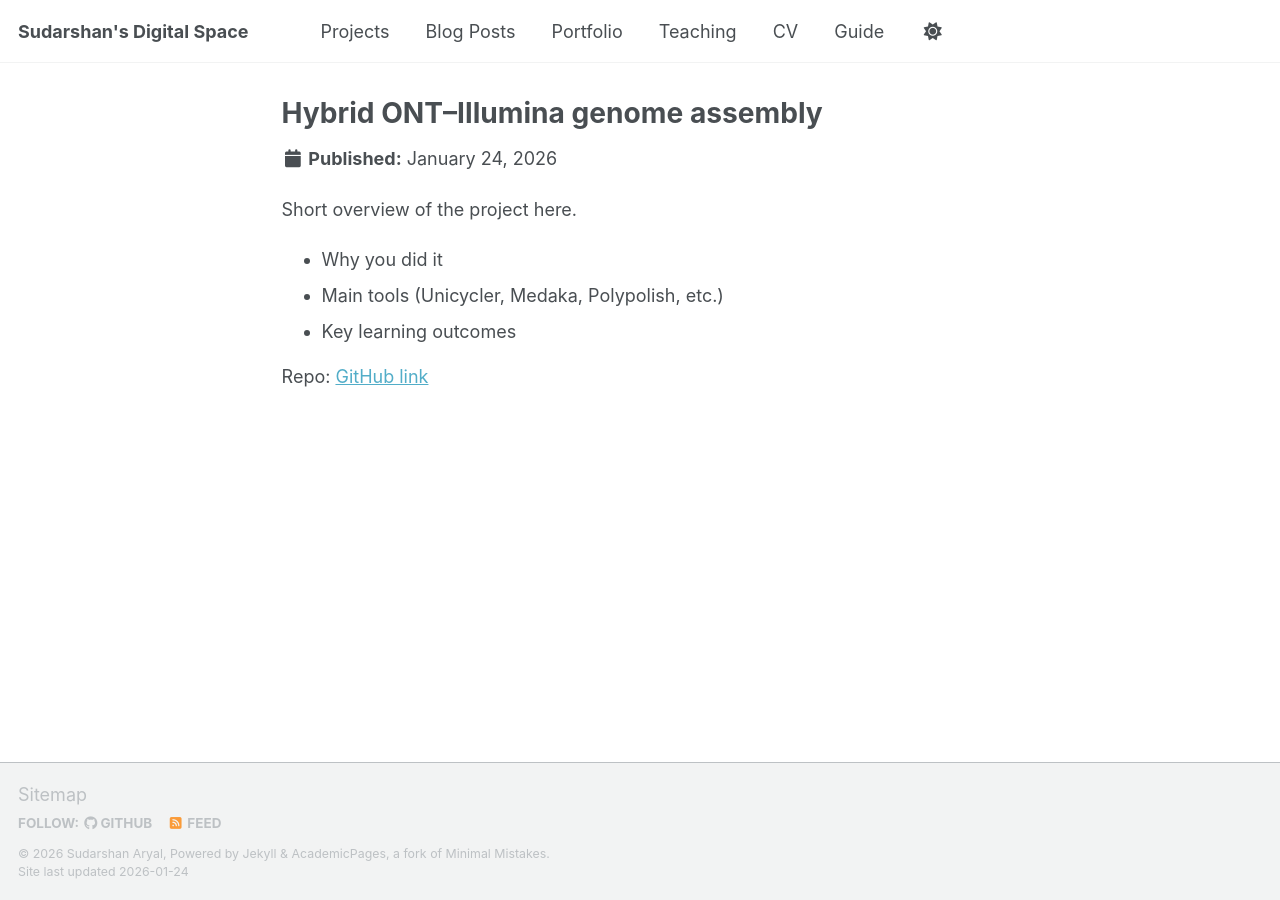
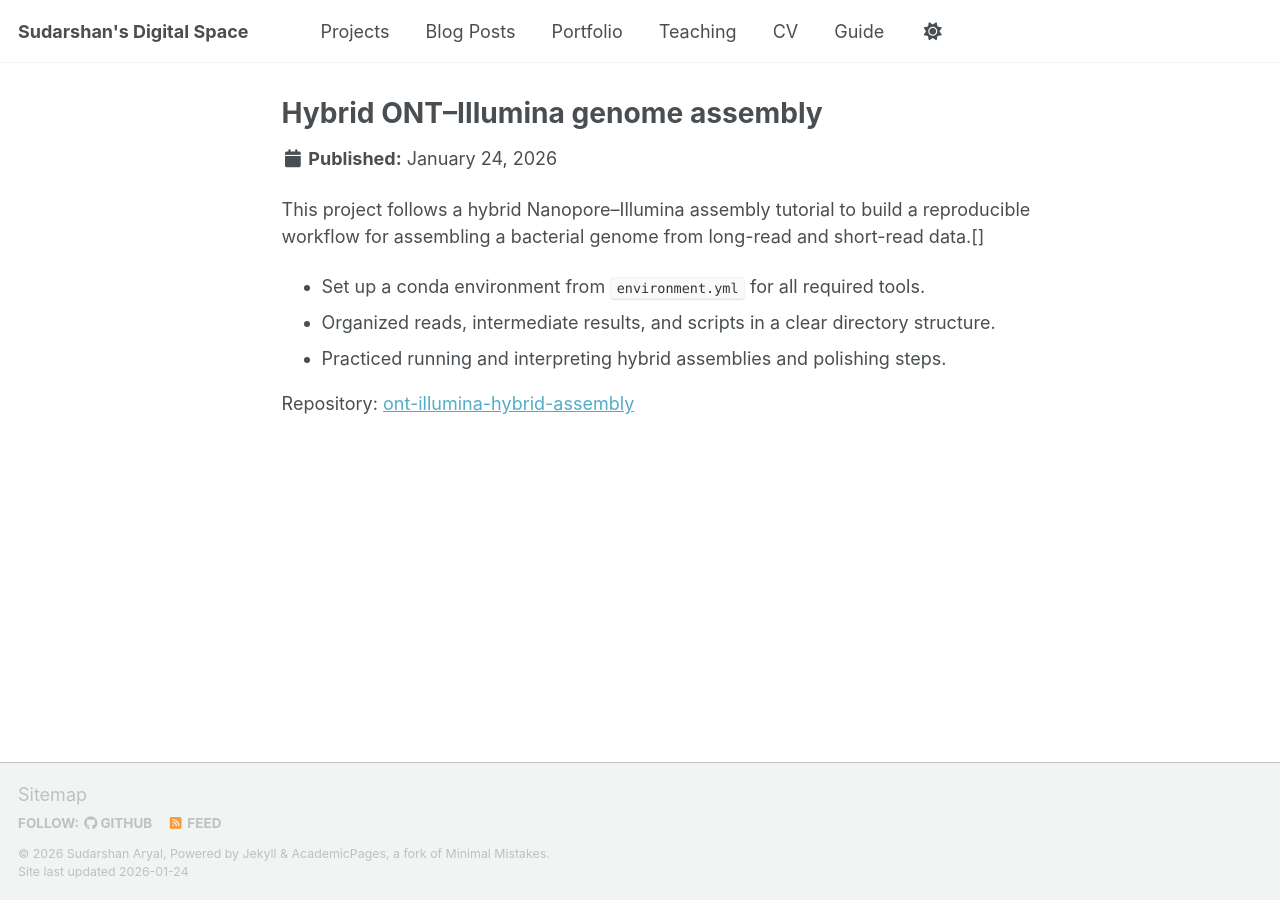
Before and after one commit to Sudu-09-Nep/sudu.github.io, a Jekyll site: the page built from _projects/ont-illumina-hybrid-assembly.md, in a window 1280 px wide. Built offline with Jekyll 4.4.1, drawn with Linux system fonts in a browser that asks for light colours; a script bundle is joined from its source files by our own code; library files that are not in the unit come from our copies.

Commit message:
Update ont-illumina-hybrid-assembly.md

```diff
--- a/_projects/ont-illumina-hybrid-assembly.md
+++ b/_projects/ont-illumina-hybrid-assembly.md
@@ -4,10 +4,10 @@ layout: single
 permalink: /projects/ont-illumina-hybrid-assembly/
 ---
 
-Short overview of the project here.
+This project follows a hybrid Nanopore–Illumina assembly tutorial to build a reproducible workflow for assembling a bacterial genome from long-read and short-read data.[]
 
-- Why you did it
-- Main tools (Unicycler, Medaka, Polypolish, etc.)
-- Key learning outcomes
+- Set up a conda environment from `environment.yml` for all required tools.
+- Organized reads, intermediate results, and scripts in a clear directory structure.
+- Practiced running and interpreting hybrid assemblies and polishing steps.
 
-Repo: [GitHub link](https://github.com/Sudu-09-Nep/ont-illumina-hybrid-assembly)
+Repository: [ont-illumina-hybrid-assembly](https://github.com/Sudu-09-Nep/ont-illumina-hybrid-assembly)
```
